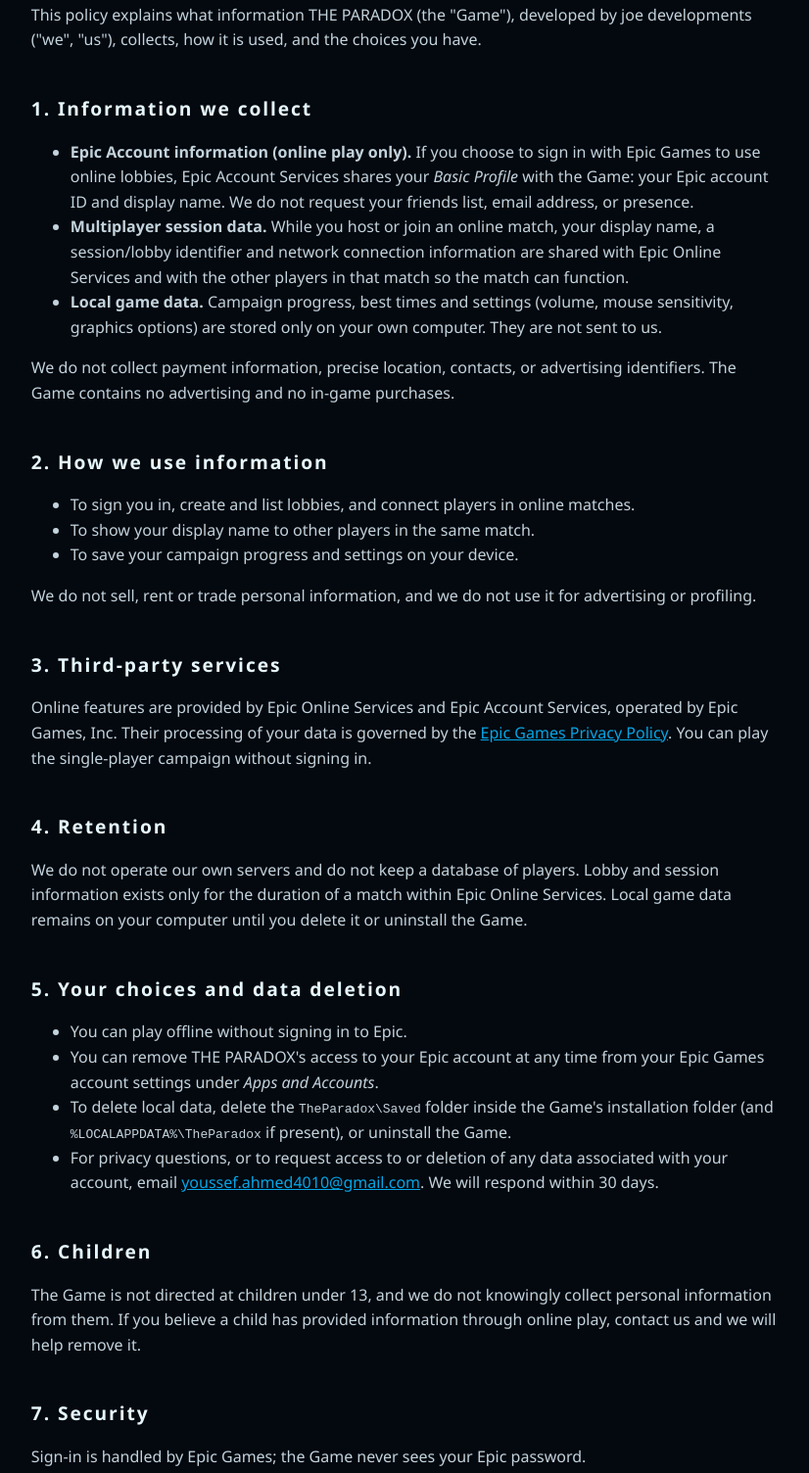
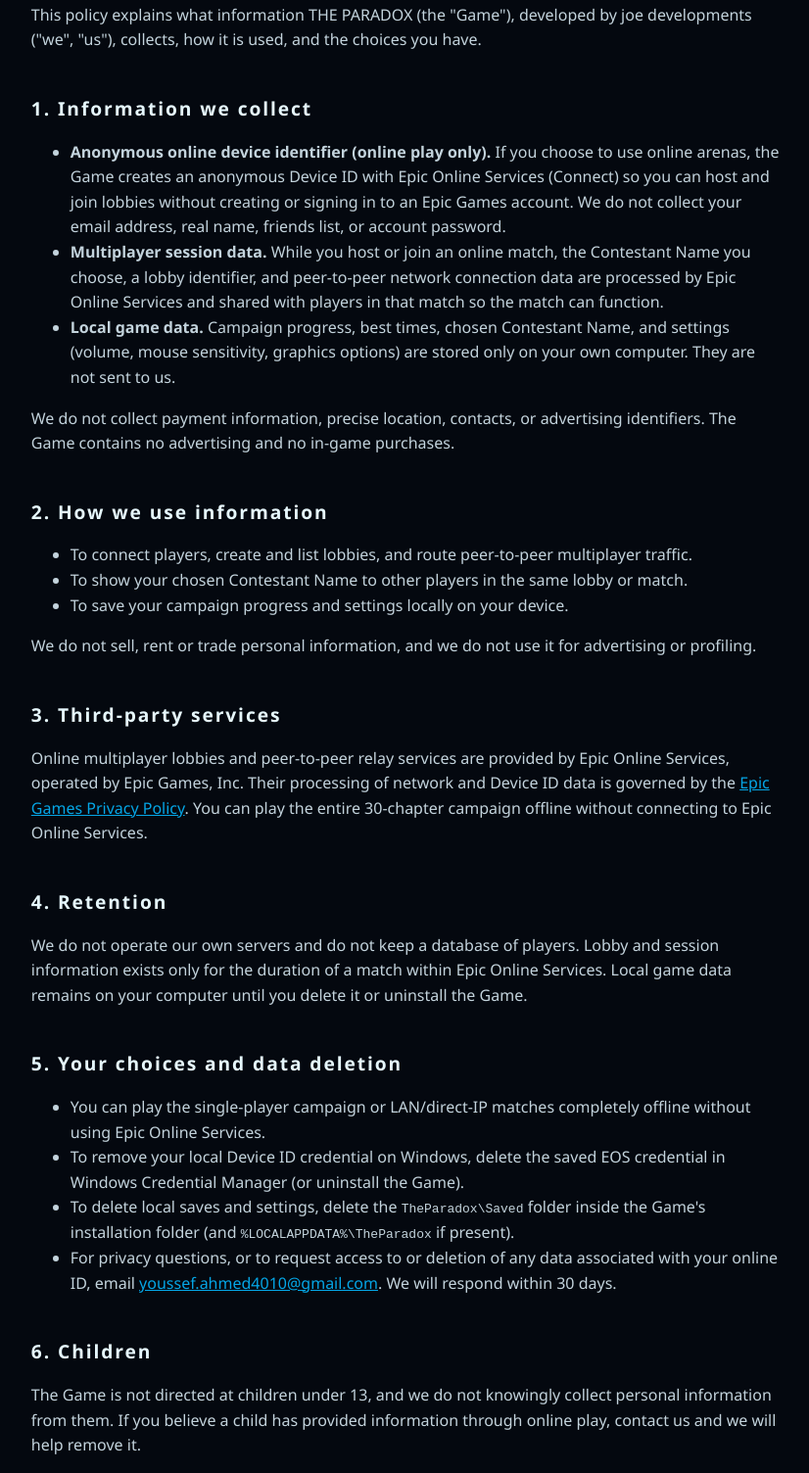
Before and after one commit to youssefahmed4010/theparadox, a plain HTML site: page privacy.html in a window 1280 px wide. Shown: the part 294-1798 px from the top of the page at 98% size, without its empty margins (225-1051 px from the left). Drawn offline with Linux system fonts and the light colour scheme.

Commit message:
Update privacy policy for EOS Connect Device ID

```diff
--- a/privacy.html
+++ b/privacy.html
@@ -20,39 +20,39 @@
 
   <h2>1. Information we collect</h2>
   <ul>
-    <li><strong>Epic Account information (online play only).</strong> If you choose to sign in with Epic Games to use online lobbies, Epic Account Services shares your <em>Basic Profile</em> with the Game: your Epic account ID and display name. We do not request your friends list, email address, or presence.</li>
-    <li><strong>Multiplayer session data.</strong> While you host or join an online match, your display name, a session/lobby identifier and network connection information are shared with Epic Online Services and with the other players in that match so the match can function.</li>
-    <li><strong>Local game data.</strong> Campaign progress, best times and settings (volume, mouse sensitivity, graphics options) are stored only on your own computer. They are not sent to us.</li>
+    <li><strong>Anonymous online device identifier (online play only).</strong> If you choose to use online arenas, the Game creates an anonymous Device ID with Epic Online Services (Connect) so you can host and join lobbies without creating or signing in to an Epic Games account. We do not collect your email address, real name, friends list, or account password.</li>
+    <li><strong>Multiplayer session data.</strong> While you host or join an online match, the Contestant Name you choose, a lobby identifier, and peer-to-peer network connection data are processed by Epic Online Services and shared with players in that match so the match can function.</li>
+    <li><strong>Local game data.</strong> Campaign progress, best times, chosen Contestant Name, and settings (volume, mouse sensitivity, graphics options) are stored only on your own computer. They are not sent to us.</li>
   </ul>
   <p>We do not collect payment information, precise location, contacts, or advertising identifiers. The Game contains no advertising and no in-game purchases.</p>
 
   <h2>2. How we use information</h2>
   <ul>
-    <li>To sign you in, create and list lobbies, and connect players in online matches.</li>
-    <li>To show your display name to other players in the same match.</li>
-    <li>To save your campaign progress and settings on your device.</li>
+    <li>To connect players, create and list lobbies, and route peer-to-peer multiplayer traffic.</li>
+    <li>To show your chosen Contestant Name to other players in the same lobby or match.</li>
+    <li>To save your campaign progress and settings locally on your device.</li>
   </ul>
   <p>We do not sell, rent or trade personal information, and we do not use it for advertising or profiling.</p>
 
   <h2>3. Third-party services</h2>
-  <p>Online features are provided by Epic Online Services and Epic Account Services, operated by Epic Games, Inc. Their processing of your data is governed by the <a href="https://www.epicgames.com/site/privacypolicy" rel="noopener">Epic Games Privacy Policy</a>. You can play the single-player campaign without signing in.</p>
+  <p>Online multiplayer lobbies and peer-to-peer relay services are provided by Epic Online Services, operated by Epic Games, Inc. Their processing of network and Device ID data is governed by the <a href="https://www.epicgames.com/site/privacypolicy" rel="noopener">Epic Games Privacy Policy</a>. You can play the entire 30-chapter campaign offline without connecting to Epic Online Services.</p>
 
   <h2>4. Retention</h2>
   <p>We do not operate our own servers and do not keep a database of players. Lobby and session information exists only for the duration of a match within Epic Online Services. Local game data remains on your computer until you delete it or uninstall the Game.</p>
 
   <h2>5. Your choices and data deletion</h2>
   <ul>
-    <li>You can play offline without signing in to Epic.</li>
-    <li>You can remove THE PARADOX's access to your Epic account at any time from your Epic Games account settings under <em>Apps and Accounts</em>.</li>
-    <li>To delete local data, delete the <code>TheParadox\Saved</code> folder inside the Game's installation folder (and <code>%LOCALAPPDATA%\TheParadox</code> if present), or uninstall the Game.</li>
-    <li>For privacy questions, or to request access to or deletion of any data associated with your account, email <a href="mailto:youssef.ahmed4010@gmail.com">youssef.ahmed4010@gmail.com</a>. We will respond within 30 days.</li>
+    <li>You can play the single-player campaign or LAN/direct-IP matches completely offline without using Epic Online Services.</li>
+    <li>To remove your local Device ID credential on Windows, delete the saved EOS credential in Windows Credential Manager (or uninstall the Game).</li>
+    <li>To delete local saves and settings, delete the <code>TheParadox\Saved</code> folder inside the Game's installation folder (and <code>%LOCALAPPDATA%\TheParadox</code> if present).</li>
+    <li>For privacy questions, or to request access to or deletion of any data associated with your online ID, email <a href="mailto:youssef.ahmed4010@gmail.com">youssef.ahmed4010@gmail.com</a>. We will respond within 30 days.</li>
   </ul>
 
   <h2>6. Children</h2>
   <p>The Game is not directed at children under 13, and we do not knowingly collect personal information from them. If you believe a child has provided information through online play, contact us and we will help remove it.</p>
 
   <h2>7. Security</h2>
-  <p>Sign-in is handled by Epic Games; the Game never sees your Epic password.</p>
+  <p>Online lobbies use Epic Online Services' encrypted peer-to-peer transport and anonymous Device ID tokens; the Game never asks for passwords.</p>
 
   <h2>8. Changes</h2>
   <p>If this policy changes, we will update the effective date on this page.</p>
```
Also changed, not shown: index.html (+1 -1 lines).
